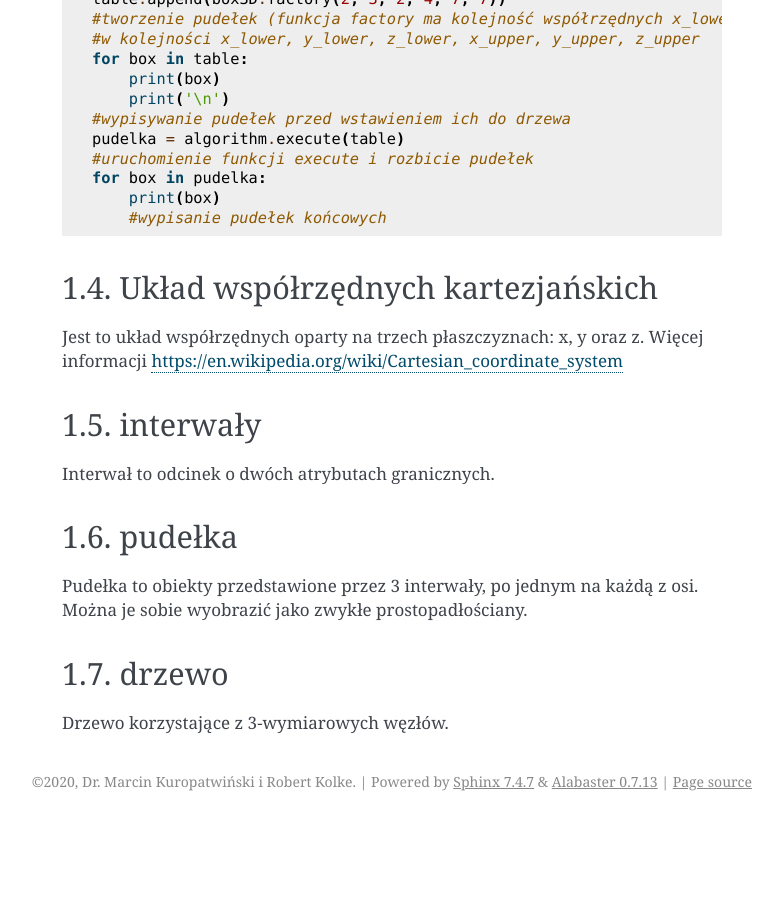
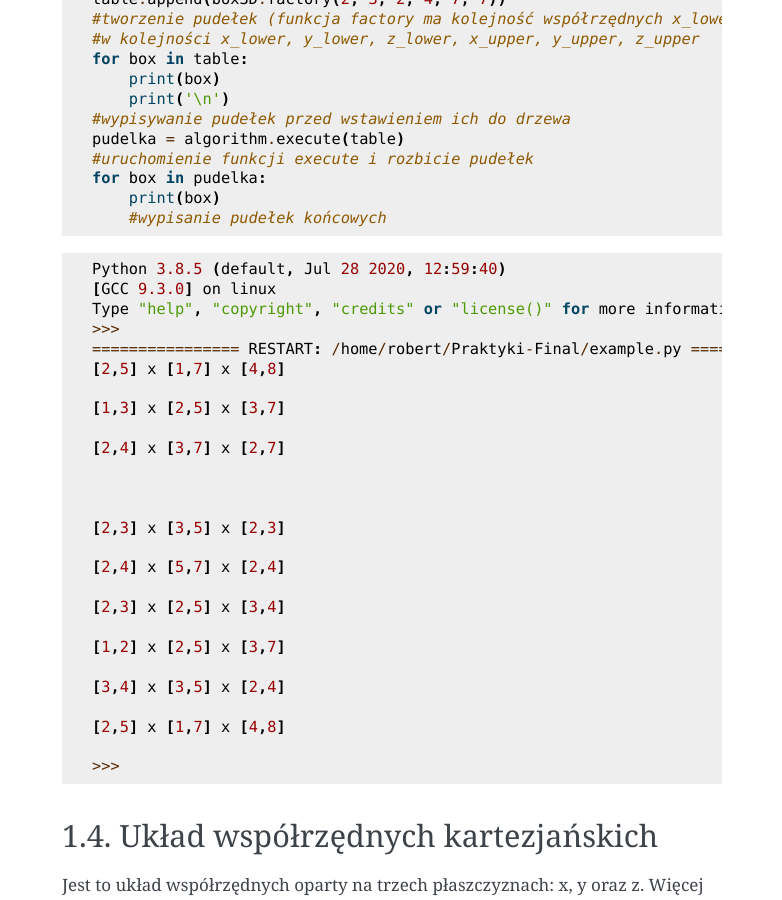
Before and after one commit to mkurop/box3D, a Sphinx documentation site: the page built from docs/Podstawowe_informacje.rst, in a window 1280 px wide and 900 px high, scrolled down 757 px. Shown: the whole window, without its empty margins (358-1140 px from the left). Built offline with Sphinx 7.4.7, drawn with Linux system fonts in a browser that asks for light colours; pages that are not in the unit, such as notebooks, are missing from menus; before the commit the page ends 1578 px from its top, so only the background shows below that.

Commit message:
2.11 11:10

```diff
--- a/docs/Podstawowe_informacje.rst
+++ b/docs/Podstawowe_informacje.rst
@@ -23,6 +23,7 @@ Przykład wywołania programu
 
 .. literalinclude:: example.py
 
+.. literalinclude:: example-output.py
 
 
 Układ współrzędnych kartezjańskich
--- /dev/null
+++ b/docs/example-output.py
@@ -0,0 +1,26 @@
+Python 3.8.5 (default, Jul 28 2020, 12:59:40)
+[GCC 9.3.0] on linux
+Type "help", "copyright", "credits" or "license()" for more information.
+>>>
+================ RESTART: /home/robert/Praktyki-Final/example.py ===============
+[2,5] x [1,7] x [4,8]
+
+[1,3] x [2,5] x [3,7]
+
+[2,4] x [3,7] x [2,7]
+
+
+
+[2,3] x [3,5] x [2,3]
+
+[2,4] x [5,7] x [2,4]
+
+[2,3] x [2,5] x [3,4]
+
+[1,2] x [2,5] x [3,7]
+
+[3,4] x [3,5] x [2,4]
+
+[2,5] x [1,7] x [4,8]
+
+>>>
```
